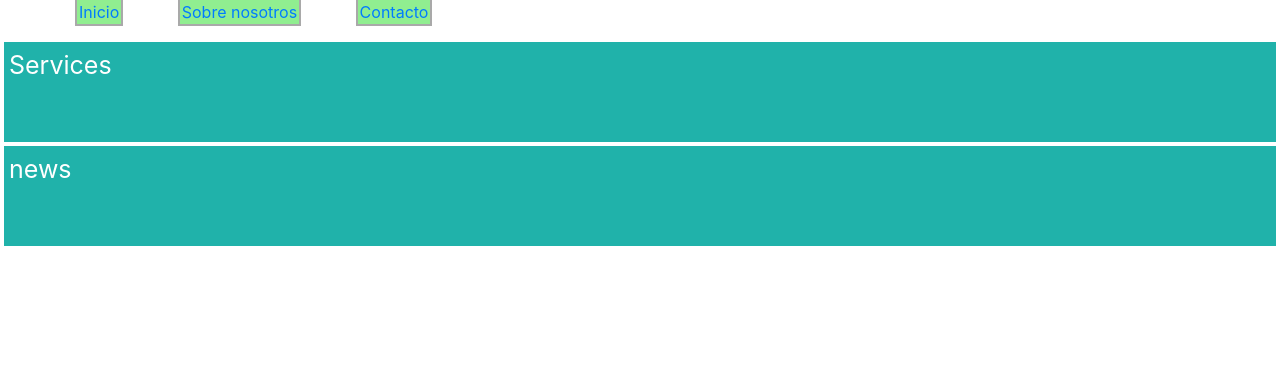
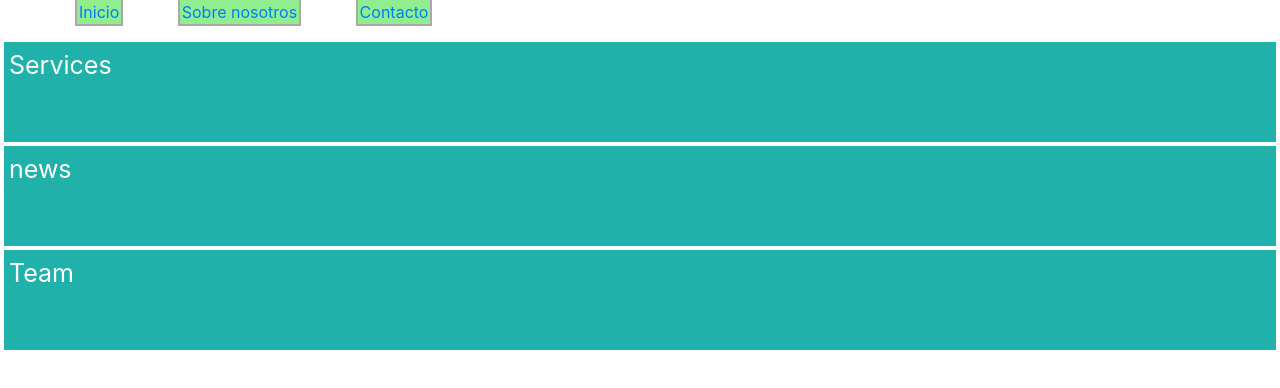
Before and after one commit to oldaza/semanaTest-1-51, a website: page src/index.html in a window 1280 px wide. Drawn offline with nearby package versions, Linux system fonts and the light colour scheme.

Commit message:
cuarta_seccion

```diff
--- a/src/index.html
+++ b/src/index.html
@@ -22,6 +22,7 @@
     <div class="flex-container">
         <div id="services" class="flex-item">Services</div>
         <div id="news" class="flex-item">news</div>
+        <div id="team" class="flex-item">Team</div>
     </div>
 </body>
 
```
